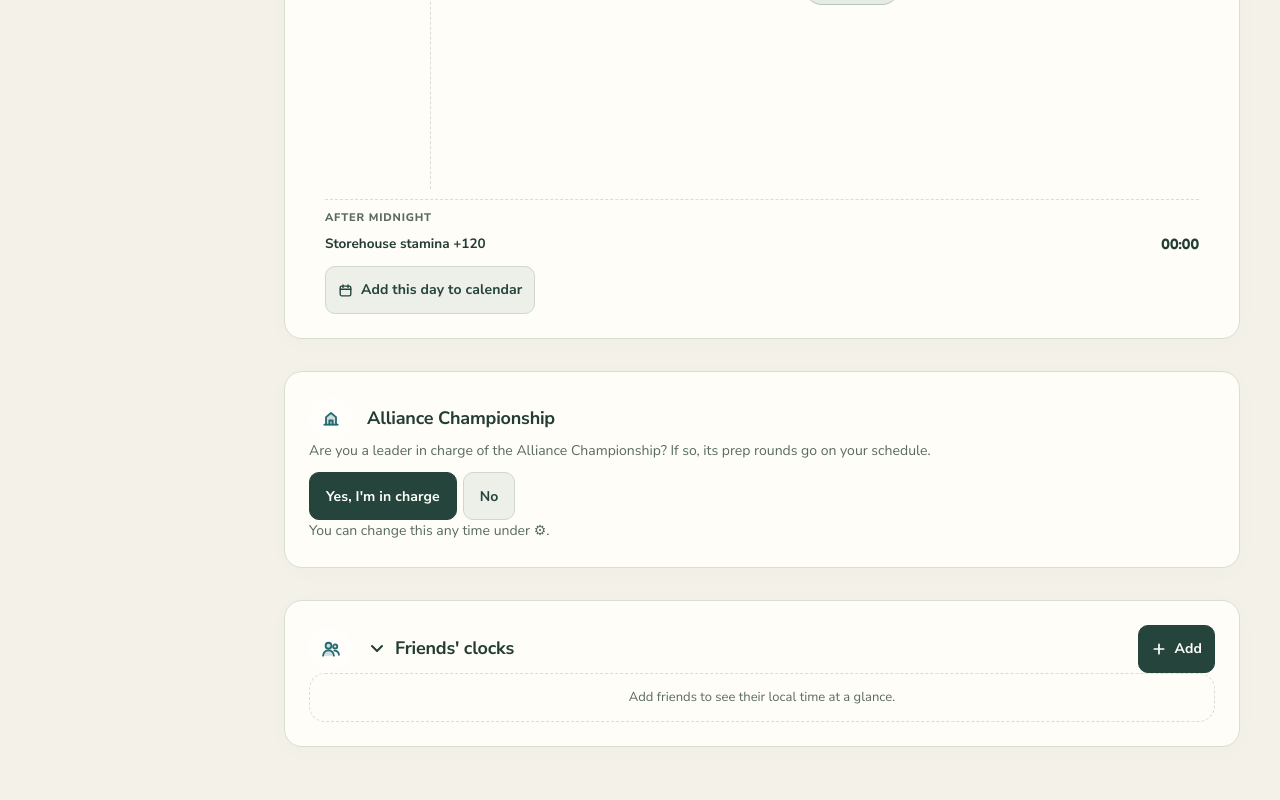
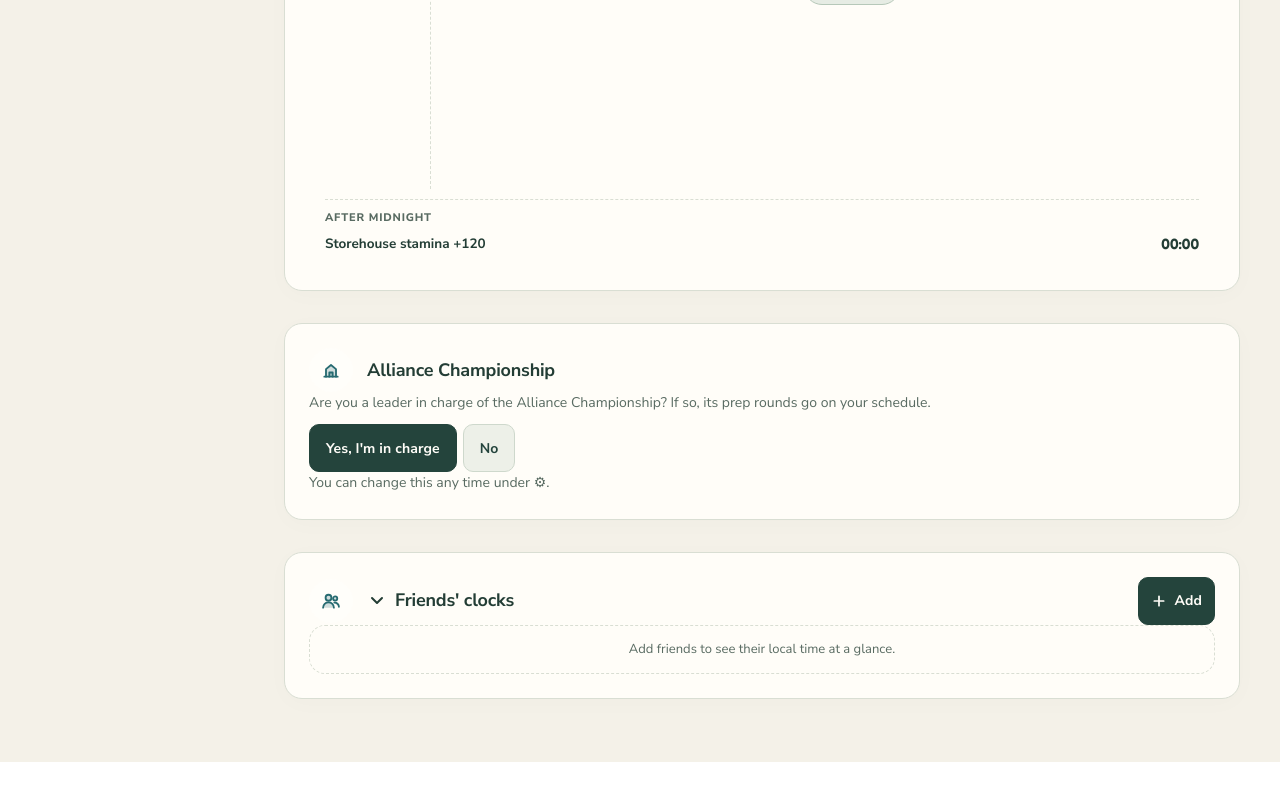
Before and after one commit to caroline3543/Bear-Trap-Calculator, a React (Vite) app: page / in a window 1280 px wide. Shown: the part 1552-2352 px from the top of the page. After the commit the page ends 2314 px from the top, so only its background shows below. Built offline with nearby package versions, Linux system fonts and the light colour scheme.

Commit message:
Allow timeline restarts and skip past calendar events

```diff
--- a/src/timehub/components/ui.jsx
+++ b/src/timehub/components/ui.jsx
@@ -268,15 +268,18 @@ export function DurationFields({ value, onChange, label, optional }) {
 }
 
 /* ---------- add to calendar ---------- */
-export function CalendarButtons({ items, filename, small = true, label }) {
+export function CalendarButtons({ items, filename, small = true, label, futureOnly = false }) {
   const { t, state } = useTimeHub();
-  if (!items.length) return null;
+  const now = useMinute();
+  const eligible = () => futureOnly ? items.filter((i) => i.start > Date.now()) : items;
+  const visible = futureOnly ? items.filter((i) => i.start > now) : items;
+  if (!visible.length) return null;
   const alarm = state.settings.calendarAlarmMin;
-  const withAlarm = items.map((i) => ({ alarmMin: alarm, ...i }));
+  const withAlarm = visible.map((i) => ({ alarmMin: alarm, ...i }));
   return (
     <span className="th-cal">
-      <Btn small={small} icon={<Icon.calendar />} onClick={() => downloadICS(filename, buildICS(withAlarm))}>{label || t("addToCalendar")}</Btn>
-      {items.length === 1 && (
+      <Btn small={small} icon={<Icon.calendar />} onClick={() => { const current = eligible().map((i) => ({ alarmMin: alarm, ...i })); if (current.length) downloadICS(filename, buildICS(current)); }}>{label || t("addToCalendar")}</Btn>
+      {visible.length === 1 && (
         <a className="th-btn ghost small" href={googleCalendarLink(withAlarm[0])} target="_blank" rel="noopener noreferrer">{t("googleCalendar")}</a>
       )}
     </span>
--- a/src/timehub/widgets/NextUp.jsx
+++ b/src/timehub/widgets/NextUp.jsx
@@ -14,6 +14,8 @@ import { idleCamps } from "../lib/today.js";
 import { formatTime, formatSpan, localDayRange, DAY } from "../lib/time.js";
 import { itemTitle } from "../components/labels.js";
 import { Ltr, AccountTag, Remaining, Btn } from "../components/ui.jsx";
+import { TrainForm, TrainingSettings } from "./TrainingWidget.jsx";
+import { ResearchForm } from "./ResearchWidget.jsx";
 import pool from "../assets/hero-pool-corner.webp";
 
 /** Routine or passive things never take the spotlight (they still appear on the Timeline). */
@@ -138,18 +140,18 @@ function SmallLine({ label, i }) {
  *  "Research · 3 ready"), not item counts. Review opens one grouped card: a row per account.
  *  Expanding is remembered (settings.homeReadyOpen) because the player chose it. */
 export function ReadyNow() {
-  const { t, accountById, startTraining, setTab } = useTimeHub();
+  const { t, accountById } = useTimeHub();
   const ready = useReadyNow();
   // always starts collapsed: the details open only when tapped (never remembered)
   const [open, setOpen] = useState(false);
-  const openResearch = () => { setTab("timers"); setTimeout(() => document.getElementById("th-sec-research")?.scrollIntoView({ behavior: "smooth", block: "start" }), 80); };
+  const [editor, setEditor] = useState(null);
   const byAcct = useMemo(() => {
     const m = new Map();
     for (const x of ready.camps) { if (!m.has(x.a)) m.set(x.a, { camps: [], research: [] }); m.get(x.a).camps.push(x.name); }
     for (const x of ready.research) { if (!m.has(x.a)) m.set(x.a, { camps: [], research: [] }); m.get(x.a).research.push(x.name); }
     return [...m.entries()];
   }, [ready]);
-  if (!byAcct.length) return null;
+  if (!byAcct.length && !editor) return null;
   const campAccts = byAcct.filter(([, v]) => v.camps.length).length;
   return (
     <section className="th-ready" aria-label={t("readyNowTitle")}>
@@ -173,20 +175,23 @@ export function ReadyNow() {
                     {v.camps.length === 3 ? t("allCampsReady") : t("nCampsReady", { n: v.camps.length })}
                     <small>{v.camps.map((c) => t(`short_${c}`)).join(" · ")}</small>
                   </span>
-                  <Btn small tone="gold" onClick={() => startTraining({ accountId: a, restart: true, camps: v.camps })}>↻ {t("restartShort")}</Btn>
+                  <Btn small tone="gold" onClick={() => setEditor({ kind: "training", accountId: a, camps: v.camps })}>↻ {t("restartShort")}</Btn>
                 </div>
               )}
               {v.research.length > 0 && (
                 <div className="th-ready-row">
                   <span>{v.research.length === 1 ? t("researchReadyOne") : t("researchReadyN", { n: v.research.length })}
                     <small>{v.research.map((r) => t(r)).join(" · ")}</small></span>
-                  <Btn small aria-label={t("startResearchShort")} onClick={openResearch}>{t("startShort")}</Btn>
+                  <Btn small aria-label={t("startResearchShort")} onClick={() => setEditor({ kind: "research", accountId: a, category: v.research[0] })}>{t("startShort")}</Btn>
                 </div>
               )}
             </li>
           ))}
         </ul>
       )}
+      {editor?.kind === "training" && <TrainForm key={`train-${editor.accountId}`} accountId={editor.accountId} preset={{ restart: true, camps: editor.camps }} onDone={() => setEditor(null)} onEditTimes={() => setEditor({ ...editor, kind: "settings" })} />}
+      {editor?.kind === "settings" && <TrainingSettings accountId={editor.accountId} onClose={() => setEditor({ ...editor, kind: "training" })} />}
+      {editor?.kind === "research" && <ResearchForm key={`research-${editor.accountId}`} preset={editor} onDone={() => setEditor(null)} />}
     </section>
   );
 }
--- a/src/timehub/widgets/ResearchWidget.jsx
+++ b/src/timehub/widgets/ResearchWidget.jsx
@@ -38,11 +38,11 @@ function MinisterNote({ timer, accountId }) {
   );
 }
 
-function ResearchForm({ initial, onDone }) {
+export function ResearchForm({ initial, preset, onDone }) {
   const { t, newId, defaultAccountId, updateAccount } = useTimeHub();
   const now = Date.now(); // only used to prefill the form
-  const [accountId, setAccountId] = useState(initial?.accountId || defaultAccountId);
-  const [category, setCategory] = useState(initial?.category || RESEARCH_LOCATIONS[0]);
+  const [accountId, setAccountId] = useState(initial?.accountId || preset?.accountId || defaultAccountId);
+  const [category, setCategory] = useState(initial?.category || preset?.category || RESEARCH_LOCATIONS[0]);
   const [dur, setDur] = useState(initial ? durFrom(initial.endAt - now) : EMPTY_DUR);
   const [error, setError] = useState(null);
   function save() {
--- a/src/timehub/widgets/TodayScreen.jsx
+++ b/src/timehub/widgets/TodayScreen.jsx
@@ -145,10 +145,10 @@ function VpCard({ g, now, leaving, onBook, onBooked, onDismiss }) {
           </div>
         </>
       )}
-      <div className={`th-vp-acts ${open ? "" : "one"}`}>
+      <div className="th-vp-acts">
         <Btn small tone="gold" className="th-vp-book" aria-label={t("bookVpShort")} onClick={onBook}>{t("bookShort")}</Btn>
         {open && <Btn small onClick={onBooked}>{t("iBookedIt")}</Btn>}
-        {open && <Btn small onClick={onDismiss}>{t("dismiss")}</Btn>}
+        <Btn small onClick={onDismiss}>{t("dismiss")}</Btn>
       </div>
     </div>
   );
@@ -810,7 +810,7 @@ function Schedule({ offset, setOffset }) {
       {!isToday && items.length === 0 && <SleepingBear text={t("nothingToday")} />}
       {items.length > 0 && (
         <div className="th-item-actions th-sched-foot">
-          <CalendarButtons items={items.map((i) => toCalendarItem(i, t, templates, accountById(i.accountId)?.name))} filename={`time-hub-${formatDate(day.start + 1, "UTC", "en").replace(/\W+/g, "-")}`} label={t("addDayToCalendar")} />
+          <CalendarButtons futureOnly items={items.map((i) => toCalendarItem(i, t, templates, accountById(i.accountId)?.name))} filename={`time-hub-${formatDate(day.start + 1, "UTC", "en").replace(/\W+/g, "-")}`} label={t("addDayToCalendar")} />
         </div>
       )}
       </div>
--- a/src/timehub/widgets/TrainingWidget.jsx
+++ b/src/timehub/widgets/TrainingWidget.jsx
@@ -251,7 +251,7 @@ function PlanSteps({ plan }) {
   );
 }
 
-function TrainForm({ onDone, preset, accountId, onEditTimes, onPerCamp }) {
+export function TrainForm({ onDone, preset, accountId, onEditTimes, onPerCamp }) {
   const { t, lang, tz, newId, dataFor, updateAccount, state, notify, dispatch } = useTimeHub();
   const sleep = state.settings.sleep;
   const now = useMinute(); // the planner works in minutes
@@ -1321,7 +1321,7 @@ function campState(data, now) {
 
 /** Everything about training that used to sit behind several links, in one place:
  *  full-batch times (per camp, Helios, with Education), batch sizes, and Training Capacity maximums. */
-function TrainingSettings({ accountId, focusEdu, onClose }) {
+export function TrainingSettings({ accountId, focusEdu, onClose }) {
   const { t, lang, dataFor } = useTimeHub();
   const data = dataFor(accountId);
   const [editCap, setEditCap] = useState(false);
```
